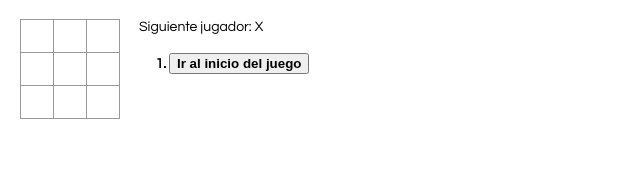
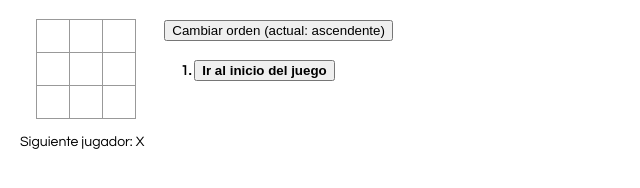
Before and after one commit to DavidZam/tictactoe, a React app: page / in a window 1280 px wide. Shown: the whole page, without its empty margins (0-640 px from the left). Built offline with nearby package versions, Linux system fonts and the light colour scheme.

Commit message:
tictactoe v1.1

```diff
--- a/src/index.css
+++ b/src/index.css
@@ -13,6 +13,14 @@ body {
 
   .bold {
     font-weight: bold;
+  }
+
+  .ml-3 {
+    margin-left: 1rem;
+  }
+
+  .mb-3 {
+    margin-bottom: 1rem;
   }
 
   .tablero-fila:after {
@@ -56,3 +64,7 @@ body {
   .juego-info {
     margin-left: 20px;
   }
+
+  .celdaGanadora {
+    background-color: #00d8ff;
+  }
--- a/src/index.js
+++ b/src/index.js
@@ -6,6 +6,7 @@ import './index.css';
     return (
       <button className="celda" onClick={props.onClick}>
         {props.value}
+        {/* {props.celdaGanadora} */}
       </button>
     );
   }
@@ -16,6 +17,8 @@ import './index.css';
         <Celda
           key={i}
           value={this.props.celdas[i]}
+          color={null}
+          // celdaGanadora={false}
           onClick={() => this.props.onClick(i, columna, fila)}
         />
       );
@@ -31,11 +34,10 @@ import './index.css';
           celda.push(
             this.renderCelda(j + (i * 3), j + 1, i + 1)
           )
-          console.log(j + (i * 3), j + 1, i + 1);
           // Creamos el tablero y añadimos la fila
         }
         fila.push(
-          <div className="tablero-fila">
+          <div key={i} className="tablero-fila">
             {celda}
           </div>
         )
@@ -45,7 +47,26 @@ import './index.css';
 
     render() {
       return (
-        <div>
+        // <div>
+        //   <div className="tablero-fila">
+        //     {this.renderCelda(0)}
+        //     {this.renderCelda(1)}
+        //     {this.renderCelda(2)}
+        //   </div>
+        //   <div className="tablero-fila">
+        //     {this.renderCelda(3)}
+        //     {this.renderCelda(4)}
+        //     {this.renderCelda(5)}
+        //   </div>
+        //   <div className="tablero-fila">
+        //     {this.renderCelda(6)}
+        //     {this.renderCelda(7)}
+        //     {this.renderCelda(8)}
+        //   </div>
+        // </div>
+
+        // Resultado tras generar el tablero con dos bucles for
+        <div className="ml-3 mb-3">
           {this.crearTablero()}
         </div>
       );
@@ -57,7 +78,7 @@ import './index.css';
       super(props);
       this.state = {
         historial: [{
-          celdas: Array(9).fill(null)
+          celdas: Array(9).fill(null),
         }],
         coordenadas: [{
             filas: Array(1).fill(null),
@@ -65,7 +86,39 @@ import './index.css';
         }],
         pasoNumero: 0,
         tocaX: true,
+        historialOrdenAscendente: true,
+        textoOrden: 'ascendente'
       };
+    }
+
+    cambiarOrden() {
+      // Obtenemos el historial del state de Juego
+      // let historial = this.state.historial;
+      // // Hacemos un reverse del historial guardado en el state
+      // historial = this.state.historial.reverse();
+      // // Eliminamos el ultimo elemento del historial
+      // historial.pop();
+      // // Creamos un array de celdas con 9 posiciones nulas
+      // const celdas = new Array(9).fill(null);
+      // const elementoVacio = { celdas };
+      // // Añadimos el nuevo array vacio celdas a partir del índice historial.length
+      // historial[historial.length] = elementoVacio;
+
+      // this.state.historialOrdenAscendente = !this.state.historialOrdenAscendente;
+      let textoOrden;
+      let historialOrdenAscendente = !this.state.historialOrdenAscendente;
+      if (historialOrdenAscendente) {
+        textoOrden = 'ascendente';
+      } else {
+        textoOrden = 'descendente';
+      }
+
+      // Cambiamos el estado para indicar que se ordena de manera distina
+      this.setState({
+        // historial: historial,
+        historialOrdenAscendente: historialOrdenAscendente,
+        textoOrden: textoOrden
+      });
     }
 
     handleClick(i, columnaClickada, filaClickada) {
@@ -112,9 +165,13 @@ import './index.css';
 
       const actual = historial[this.state.pasoNumero];
       const coordenadaActual = coordenadas[this.state.pasoNumero];
+
       const ganador = calculaGanador(actual.celdas);
 
       const movimientos = historial.map((paso, movimiento) => {
+        if(!this.state.historialOrdenAscendente) {
+          movimiento = this.state.pasoNumero - movimiento;
+        }
         const desc = movimiento ?
           'Ir al ' + movimiento + 'º movimiento ' + '(' +
           coordenadaActual.filas[movimiento - 1] + ',' + coordenadaActual.columnas[movimiento - 1] + ')':
@@ -122,13 +179,13 @@ import './index.css';
         // Comprobamos si es el ultimo movimiento
         if (movimiento === historial.length - 1) { // Si no es el ultimo pintamos el boton en negrita
           return (
-            <li key={paso} className="bold">
+            <li key={movimiento} className="bold">
               <button className="bold" onClick={() => this.saltarA(movimiento)}>{desc}</button>
             </li>
           )
         } else { // Si no es el ultimo pintamos el boton normal
           return (
-            <li key={paso}>
+            <li key={movimiento}>
               <button onClick={() => this.saltarA(movimiento)}>{desc}</button>
             </li>
           )
@@ -149,9 +206,10 @@ import './index.css';
               celdas={actual.celdas}
               onClick={(i, columna, fila) => this.handleClick(i, columna, fila)}
             />
+            <div>{estado}</div>
           </div>
           <div className="juego-info">
-            <div>{estado}</div>
+          <button onClick={() => this.cambiarOrden()}>Cambiar orden (actual: {this.state.textoOrden})</button>
             <ol>{movimientos}</ol>
           </div>
         </div>
@@ -173,6 +231,14 @@ import './index.css';
     for (let i = 0; i < lineas.length; i++) {
       const [a, b, c] = lineas[i];
       if (celdas[a] && celdas[a] === celdas[b] && celdas[a] === celdas[c]) {
+        // celdas[a].celdaGanadora = true;
+        // celdas[b].celdaGanadora = true;
+        // celdas[c].celdaGanadora = true;
+        // this.setState({
+        //     historial: historial.concat([{
+        //       celdas: celdas
+        //     }])
+        // });
         return celdas[a];
       }
     }
```
Also changed, not shown: package.json (+13 -1 lines), 1 other file.
